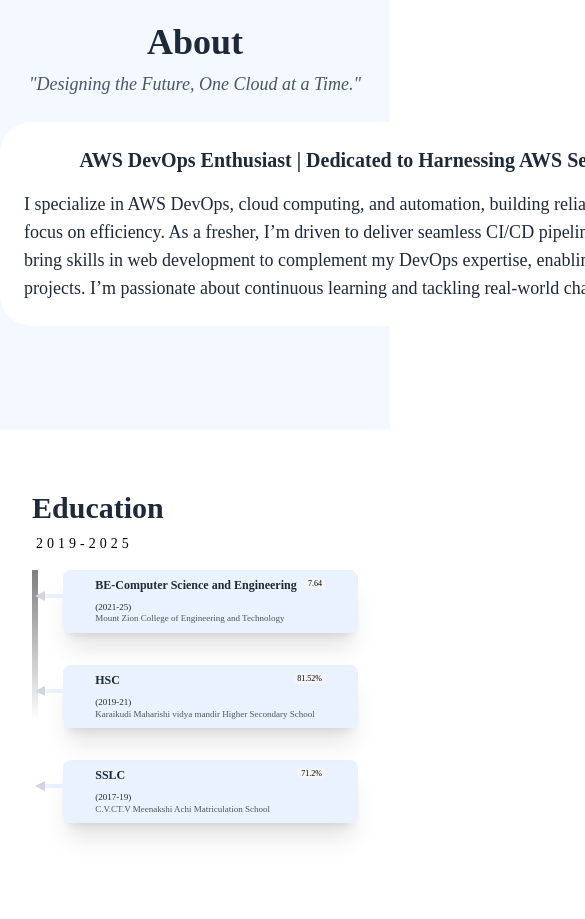
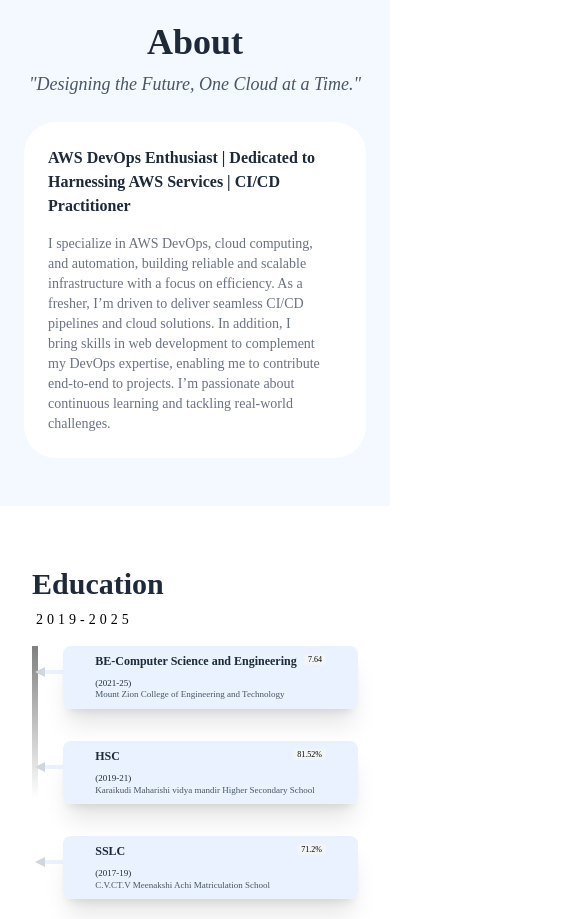
Before and after one commit to GG-Prakash/Portfolio, a React (Vite) app: page / in a window 390 px wide. Shown: the part 960-1879 px from the top of the page, 585 px wide, since content can reach past the window. Built offline with nearby package versions, Linux system fonts and the light colour scheme.

Commit message:
about responsive

```diff
--- a/src/components/About.jsx
+++ b/src/components/About.jsx
@@ -2,18 +2,18 @@ import React from 'react'
 
 const About = () => {
   return (
-    <section id="about" className=" bg-blue-100/30 pt-10">
+    <section id="about" className=" bg-blue-100/30 max-md:pt-10">
       <h2 className="title text-center">About</h2>
       <p className="italic text-center text-gray-600 text-lg -mt-2  mb-6">
               "Designing the Future, One Cloud at a Time."
         </p>
 
-      <div className="bg-white rounded-4xl m-auto p-6 w-4xl  mb-20" >
+      <div className="bg-white rounded-4xl m-auto p-6 max-md:m-6 md:w-4xl mb-20" >
       <div className="   ">
-        <h2 className="text-xl  font-bold text-center  text-gray-800  mb-4">
+        <h2 className="md:text-xl text-base font-bold md:text-center  text-gray-800  mb-4">
               AWS DevOps Enthusiast | Dedicated to Harnessing AWS Services |  CI/CD Practitioner
             </h2>
-        <p className="text-lg  text-gray-800  w-full pr-5">
+        <p className="md:text-lg text-sm  md:text-gray-800  text-gray-500  w-full pr-5">
          I specialize in AWS DevOps, cloud computing, and automation, building reliable and scalable infrastructure with a focus on efficiency. As a fresher, I’m driven to deliver seamless CI/CD pipelines and cloud solutions.
 
 In addition, I bring skills in web development to complement my DevOps expertise, enabling me to contribute end-to-end to projects. I’m passionate about continuous learning and tackling real-world challenges.</p>
```
